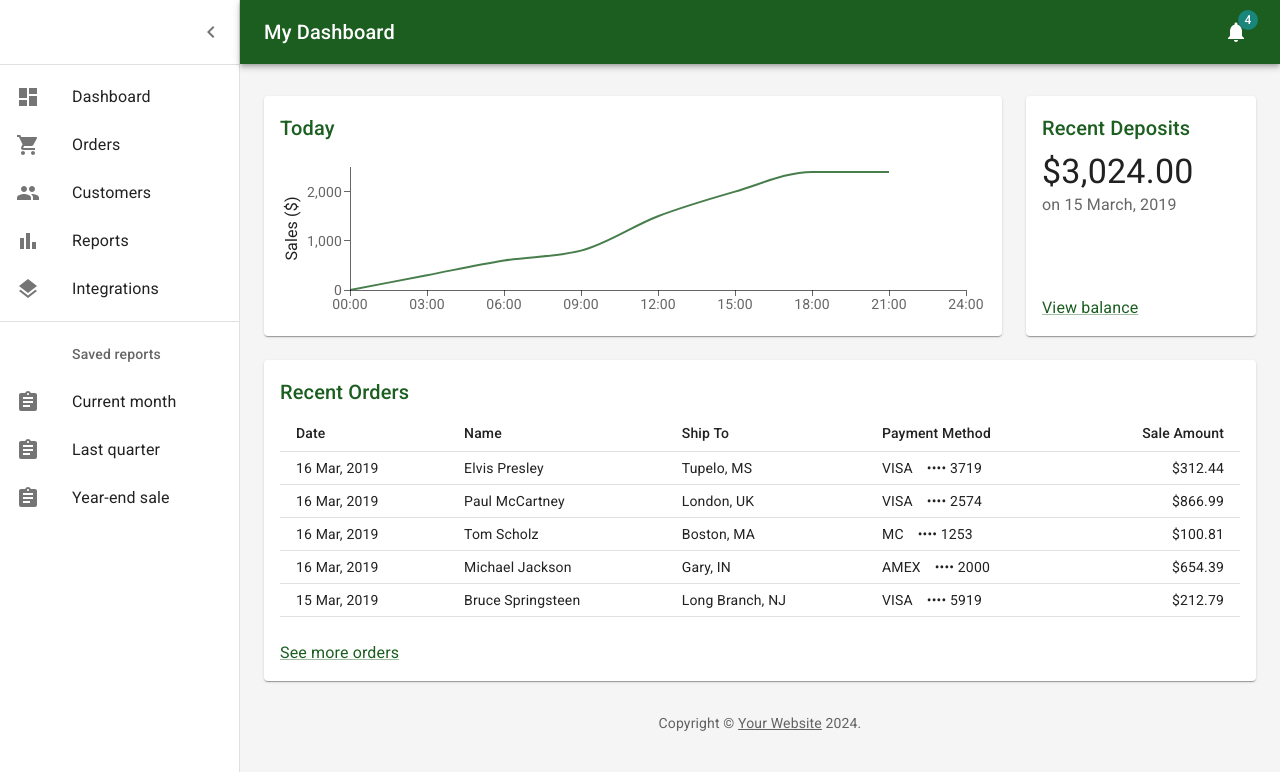
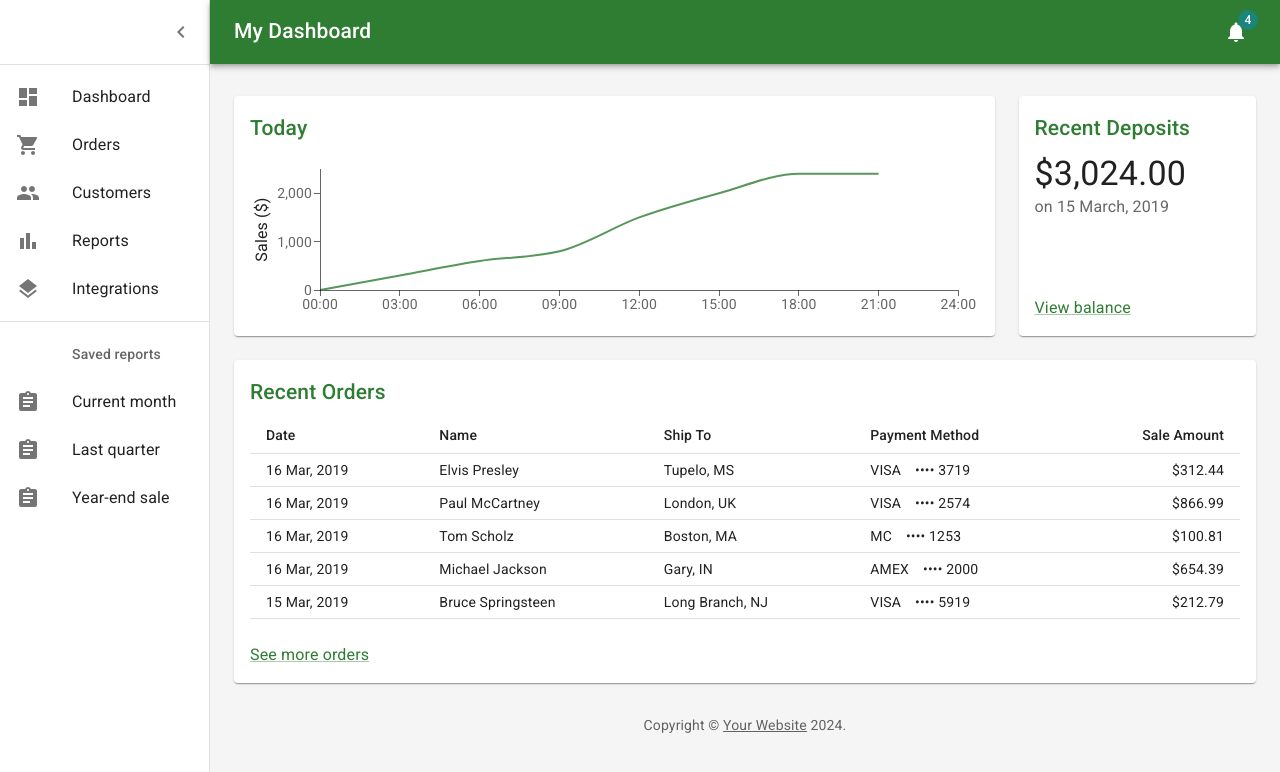
Before and after one commit to TatsianaLohinava/visual-testing-tools, a React (Vite) app: page / in a window 1280 px wide. Shown: the top 772 px of the page. Built offline with nearby package versions, Linux system fonts and the light colour scheme.

Commit message:
git add changes

```diff
--- a/src/Dashboard.tsx
+++ b/src/Dashboard.tsx
@@ -40,7 +40,7 @@ function Copyright(props: any) {
   );
 }
 
-const drawerWidth: number = 240;
+const drawerWidth: number = 210;
 
 interface AppBarProps extends MuiAppBarProps {
   open?: boolean;
--- a/src/theme.tsx
+++ b/src/theme.tsx
@@ -5,7 +5,7 @@ import { red, green } from "@mui/material/colors";
 const theme = createTheme({
   palette: {
     primary: {
-      main: green[900],
+      main: green[800],
     },
     secondary: {
       main: "#19857b",
@@ -16,7 +16,7 @@ const theme = createTheme({
   },
   typography: {
     h6: {
-      fontSize: 20,
+      fontSize: 21,
     },
   },
 });
```
